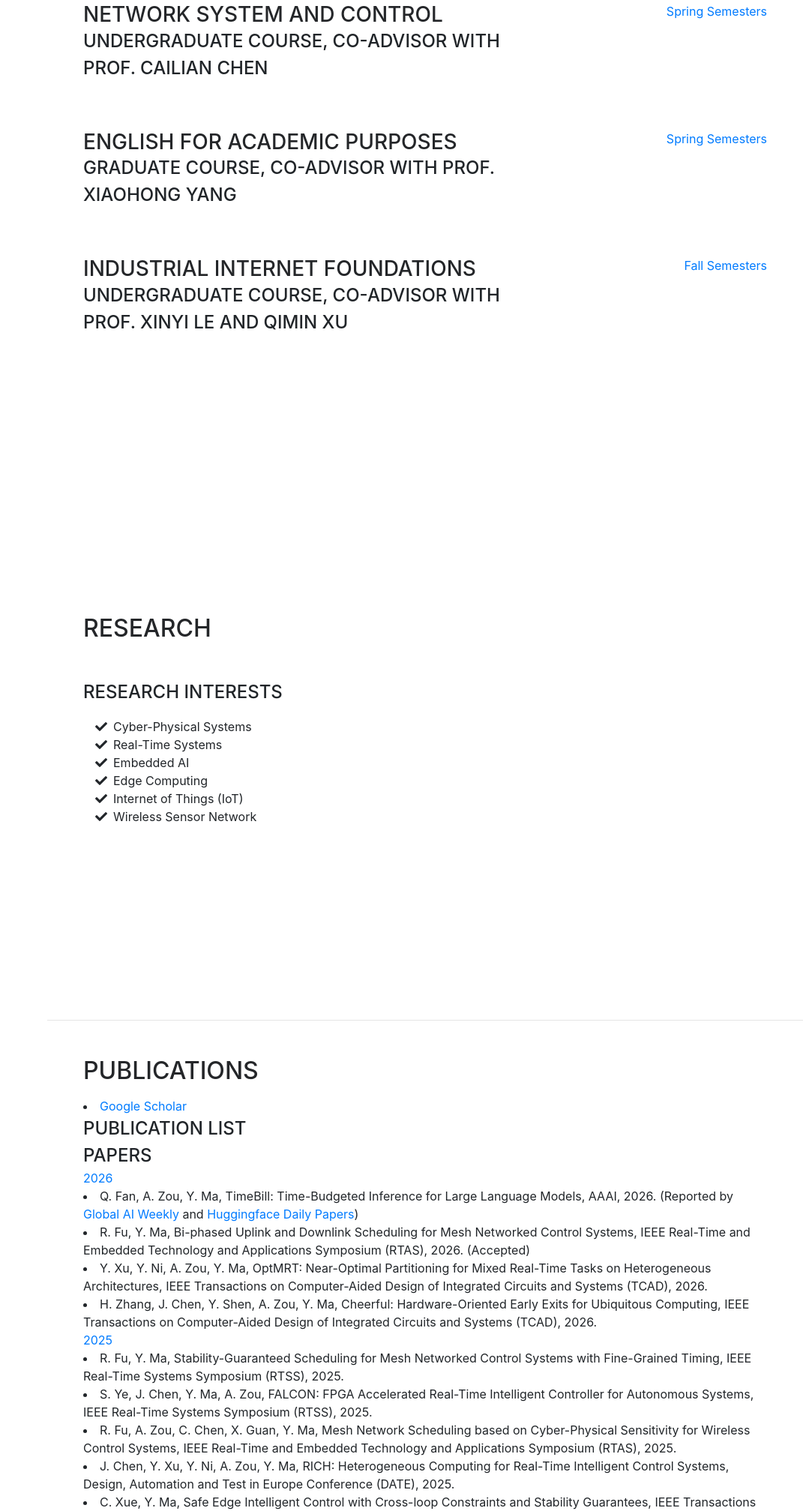
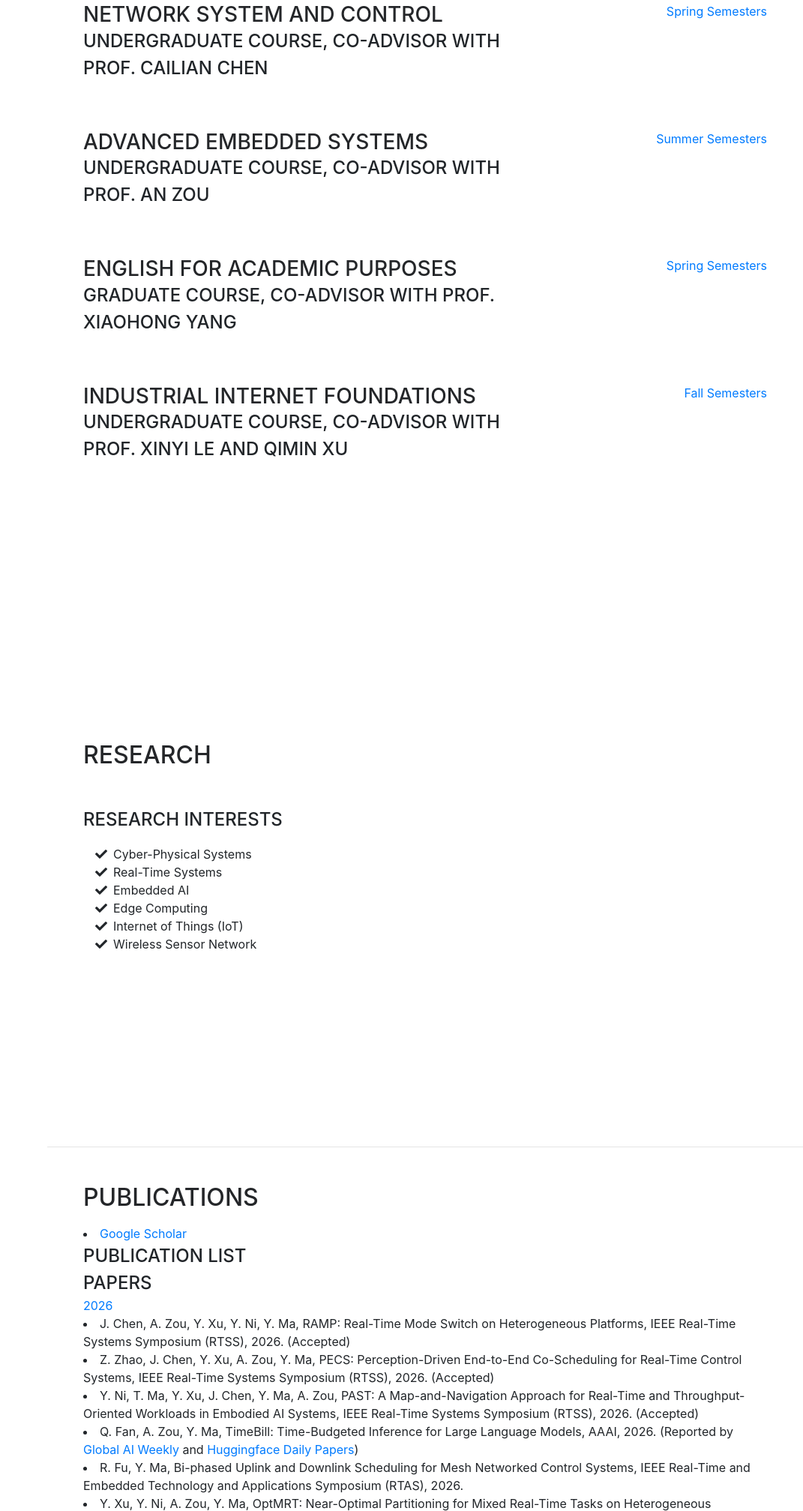
Before and after one commit to yehanCPSL/yehanCPSL.github.io, a website with bundled scripts: page index.html in a window 1280 px wide. Shown: the part 2896-4911 px from the top of the page at 75% size, without its empty margins (209-1280 px from the left). Built offline with nearby package versions, Linux system fonts and the light colour scheme; a web font is replaced by a local one.

Commit message:
Add files via upload

```diff
--- a/index.html
+++ b/index.html
@@ -243,6 +243,16 @@
             <span class="text-primary">Spring Semesters</span>
           </div>
         </div>
+        <div class="resume-item d-flex flex-column flex-md-row justify-content-between mb-5">
+          <div class="resume-content">
+            <h3 class="mb-0">Advanced Embedded Systems</h3>
+            <div class="subheading mb">Undergraduate Course, Co-advisor with Prof. An Zou</div>
+            <p></p>
+          </div>
+          <div class="resume-date text-md-right">
+            <span class="text-primary">Summer Semesters</span>
+          </div>
+        </div>
 
         <div class="resume-item d-flex flex-column flex-md-row justify-content-between mb-5">
           <div class="resume-content">
@@ -310,8 +320,11 @@
     <div class="subheading">Publication List</div>
     <div class="subheading">Papers</div>
     <div class="text-primary">2026</div>
+    <li>J. Chen, A. Zou, Y. Xu, Y. Ni, Y. Ma, RAMP: Real-Time Mode Switch on Heterogeneous Platforms, IEEE Real-Time Systems Symposium (RTSS), 2026. (Accepted)</li>
+    <li>Z. Zhao, J. Chen, Y. Xu, A. Zou, Y. Ma, PECS: Perception-Driven End-to-End Co-Scheduling for Real-Time Control Systems, IEEE Real-Time Systems Symposium (RTSS), 2026. (Accepted)</li>
+    <li>Y. Ni, T. Ma, Y. Xu, J. Chen, Y. Ma, A. Zou, PAST: A Map-and-Navigation Approach for Real-Time and Throughput-Oriented Workloads in Embodied AI Systems, IEEE Real-Time Systems Symposium (RTSS), 2026. (Accepted)</li>
     <li>Q. Fan, A. Zou, Y. Ma, TimeBill: Time-Budgeted Inference for Large Language Models, AAAI, 2026. (Reported by <a href="https://globalai.community/weekly/131/">Global AI Weekly</a> and <a href="https://huggingface.co/papers/date/2025-12-29">Huggingface Daily Papers</a>)</li>
-    <li>R. Fu, Y. Ma, Bi-phased Uplink and Downlink Scheduling for Mesh Networked Control Systems, IEEE Real-Time and Embedded Technology and Applications Symposium (RTAS), 2026. (Accepted)</li>
+    <li>R. Fu, Y. Ma, Bi-phased Uplink and Downlink Scheduling for Mesh Networked Control Systems, IEEE Real-Time and Embedded Technology and Applications Symposium (RTAS), 2026.</li>
     <li>Y. Xu, Y. Ni, A. Zou, Y. Ma, OptMRT: Near-Optimal Partitioning for Mixed Real-Time Tasks on Heterogeneous Architectures, IEEE Transactions on Computer-Aided Design of Integrated Circuits and Systems (TCAD), 2026.</li>
     <li>H. Zhang, J. Chen, Y. Shen, A. Zou, Y. Ma, Cheerful: Hardware-Oriented Early Exits for Ubiquitous Computing, IEEE Transactions on Computer-Aided Design of Integrated Circuits and Systems (TCAD), 2026.</li>
     <div class="text-primary">2025</div>
@@ -377,6 +390,8 @@
         <h2 class="mb-5">Services</h2>
         <li>ACM Transactions on Cyber-Physical Systems（Associate Editor)
         <span style="float:right;">2026 – Present</span></li>
+        <li>Springer Real-Time Systems Journal（Associate Editor)
+        <span style="float:right;">2026 – 2027</span></li>
         <li>IEEE Technical Community on Real-Time Systems（Communication Officer)
         <span style="float:right;">2026 – 2027</span></li>
         <li>IEEE RTSS（Publicity Chair)
@@ -387,6 +402,8 @@
         <span style="float:right;">2024, 2025</span></li>
         <li>IEEE ISORC（Technical Program Chair)
         <span style="float:right;">2023</span></li>
+        <li>IEEE RTAS（Brief Presentations Track Co-Chair)
+        <span style="float:right;">2027</span></li>
         <li>ACM/IEEE ICCPS（Publicity Chair)
         <span style="float:right;">2024</span></li>
         <li>RTNS（Publicity Chair)
@@ -397,6 +414,8 @@
         <span style="float:right;">2022</span></li>
         <li>IEEE RTSS（TPC Member)
         <span style="float:right;">2021,2022,2023,2025,2026</span></li>
+        <li>IEEE RTSS（Artifact Evaluation Committee Member)
+        <span style="float:right;">2026</span></li>
         <li>IEEE RTAS（TPC Member)
         <span style="float:right;">2025,2026</span></li>
         <li>IEEE DAC（TPC Member)
```
